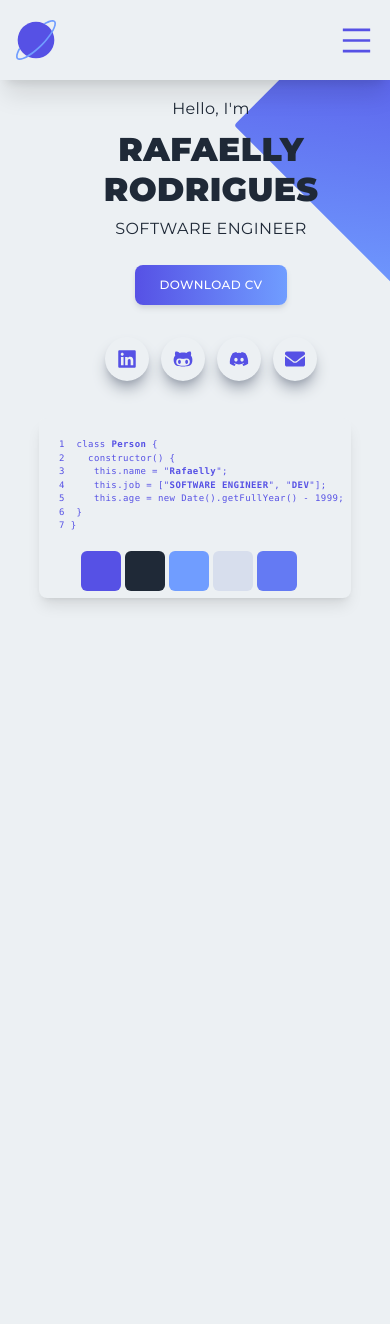
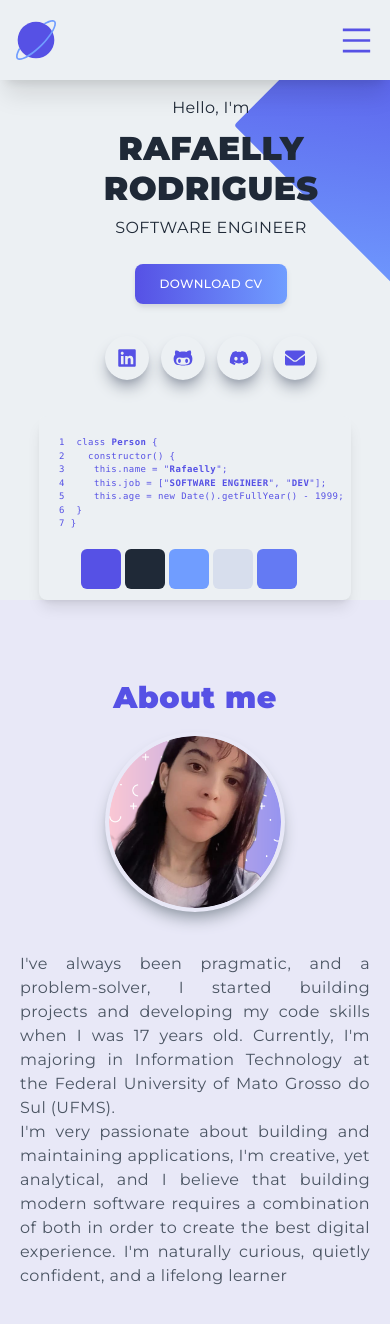
Before and after one commit to moonrafa/portfolio-next, a Next.js app: page / in a window 390 px wide. Shown: the top 1324 px of the page. Before the commit the page ends 844 px from the top, so only its background shows below. Built offline with nearby package versions, Linux system fonts and the light colour scheme.

Commit message:
add about section

```diff
--- /dev/null
+++ b/components/About.jsx
@@ -0,0 +1,41 @@
+import Image from 'next/image'
+import React from 'react'
+
+const About = () => {
+  return (
+    <section
+      id="about"
+      className="w-full lg:h-screen lg:py-6 p-2 flex items-center py-16 bg-[#E8E8F7]"
+    >
+      <div>
+        <h2 className="text-[#5651e5] font-black py-4 text-center lg:text-left lg:pl-20 md:pb-8">
+          About me
+        </h2>
+        <div className="max-w-[1240px] m-auto lg:grid grid-cols-2 gap-8 flex flex-col-reverse">
+          <div className="cols-span-2 ">
+            <p className="py-2 text-gray-600 text-justify px-3 md:px-20 md:text-lg">
+              I've always been pragmatic, and a problem-solver, I started
+              building projects and developing my code skills when I was 17
+              years old. Currently, I'm majoring in Information Technology at
+              the Federal University of Mato Grosso do Sul (UFMS). <br />
+              I'm very passionate about building and maintaining applications,
+              I'm creative, yet analytical, and I believe that building modern
+              software requires a combination of both in order to create the
+              best digital experience. I'm naturally curious, quietly confident,
+              and a lifelong learner
+            </p>
+          </div>
+          <Image
+            className=" m-auto shadow-lg rounded-full shadow-gray-400 flex items-center justify-center p-1 hover:scale-105 ease-in duration-300 lg:w-60 lg:h-60"
+            width={180}
+            height={180}
+            src="/assets/profile-pic.png"
+            alt=""
+          />
+        </div>
+      </div>
+    </section>
+  )
+}
+
+export default About
--- a/components/Homescreen.jsx
+++ b/components/Homescreen.jsx
@@ -2,7 +2,10 @@ import { FaDiscord, FaEnvelope, FaGithubAlt, FaLinkedin } from 'react-icons/fa'
 
 const Homescreen = () => {
   return (
-    <section className="h-screen md:p-14 flex flex-col lg:flex-row w-full relative ">
+    <section
+      id="home"
+      className="lg:h-screen h-full md:p-14 flex flex-col lg:flex-row w-full relative "
+    >
       <div className="min-w-[300px] max-h-[310px] w-full h-3/5 mx-auto p-2 flex items-center lg:items-start justify-center flex-col lg:mt-28  md:mt-10 mt-20 text-center lg:text-left">
         <div className="pl-8 ">
           <p className="pt-2">Hello, I'm</p>
@@ -29,7 +32,7 @@ const Homescreen = () => {
           </button>
         </div>
       </div>
-      <div className=" max-h-[180px] min-w-[310px] sm:max-h-[280px] lg:h-1/2 lg:min-w-[480px] h-4/5 w-4/5 mx-auto lg:mx-0 md:p-6 bg-[#ECF0F3] shadow-lg rounded-lg lg:mt-48 mt-7 pt-5 lg:max-w-[500px]">
+      <div className=" max-h-[184px] min-w-[310px] sm:max-h-[280px] lg:h-1/2 lg:min-w-[480px] h-4/5 w-4/5 mx-auto lg:mx-0 md:p-6 bg-[#ECF0F3] shadow-lg rounded-lg lg:mt-48 mt-7 pt-5 lg:max-w-[500px]">
         <div class="text-[#5651e5] px-5 pb-4 sm:text-sm text-[9px] w-full">
           <pre>
             1&nbsp;&nbsp;class <b>Person </b>&#123;
@@ -49,7 +52,7 @@ const Homescreen = () => {
           <pre>6&nbsp; &#125; </pre>
           <pre>7 &#125; </pre>
         </div>
-        <div className="flex items-center px-10 md:px-0">
+        <div className="flex items-center pb-4 px-10 md:px-0">
           <div className=" w-10 h-10 m-0.5 rounded-md bg bg-[#5651e5]"></div>
           <div className=" w-10 h-10 m-0.5 rounded-md bg bg-[#1f2937]"></div>
           <div className=" w-10 h-10 m-0.5 rounded-md bg bg-[#709dff]"></div>
--- a/pages/index.js
+++ b/pages/index.js
@@ -1,5 +1,6 @@
 import Head from 'next/head'
 import Image from 'next/image'
+import About from '../components/About'
 import Homescreen from '../components/Homescreen'
 import Navbar from '../components/Navbar'
 
@@ -21,9 +22,9 @@ export default function Home() {
         />
       </Head>
       <Navbar />
-      <Homescreen />
 
-      <main className="">
+      <main>
+        <Homescreen />
         <Image
           width={35}
           height={35}
@@ -31,6 +32,7 @@ export default function Home() {
           src="/assets/rct.svg"
           alt="figura geometrica"
         />
+        <About />
       </main>
     </div>
   )
```
Also changed, not shown: public/assets/profile-pic.png (added).
